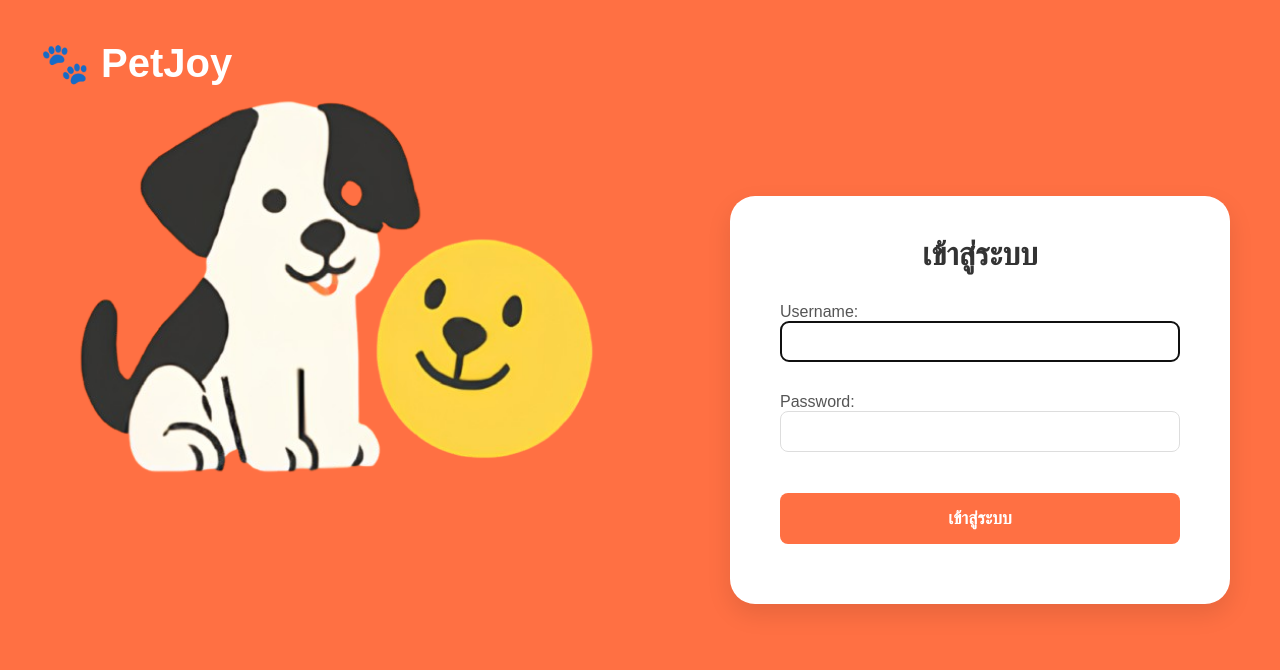
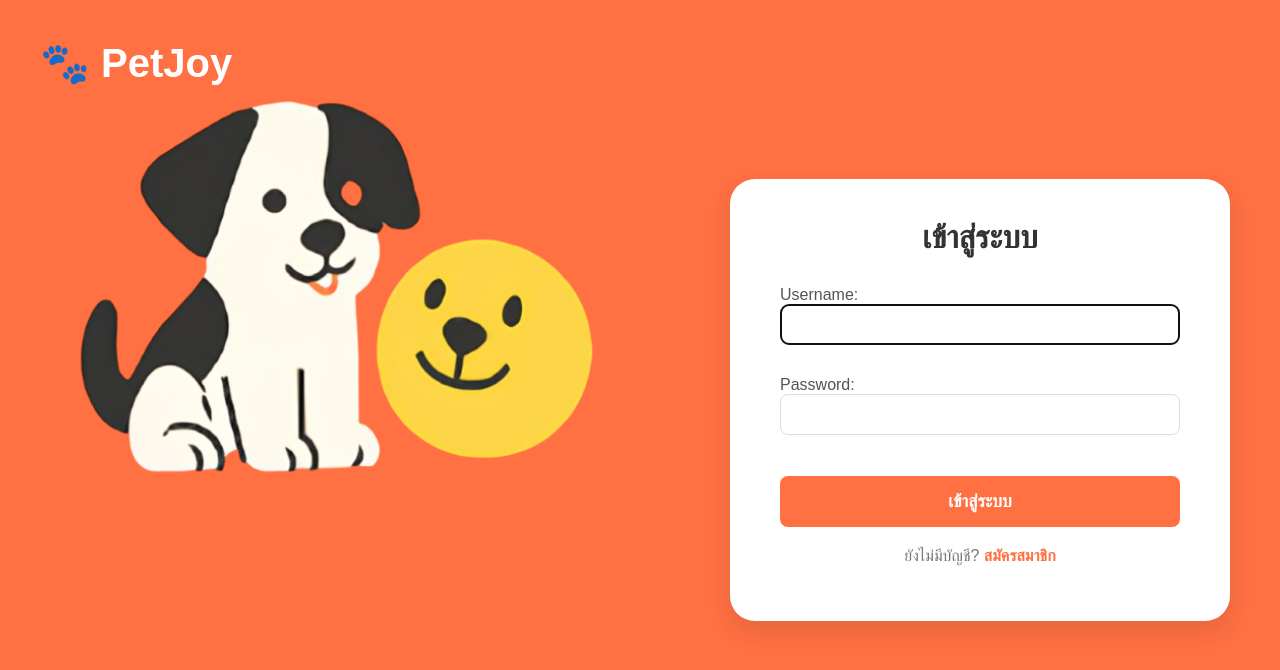
Before and after one commit to Pakaporn288/DSSI-68, a Django app: page /login/ in a window 1280 px wide. Shown: the top 670 px of the page. Run offline with Django 5.2, Linux system fonts and the light colour scheme.

Commit message:
แก้หน้า ล็อกอิน

```diff
--- a/petjoy/templates/petjoy/login.html
+++ b/petjoy/templates/petjoy/login.html
@@ -22,7 +22,8 @@
                     <button class="auth-button" type="submit">เข้าสู่ระบบ</button>
                 </form>
                 <div class="auth-links">
-                  </div>
+                    <p>ยังไม่มีบัญชี? <a href="#">สมัครสมาชิก</a></p>
+                </div>
             </div>
         </div>
     </div>
```
